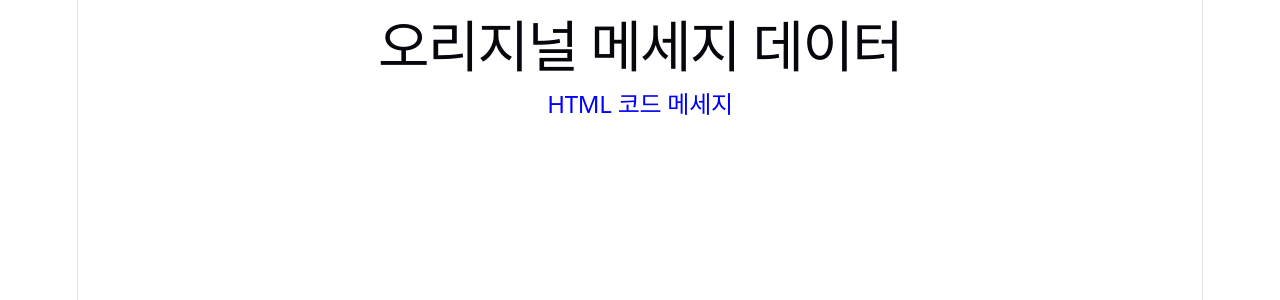
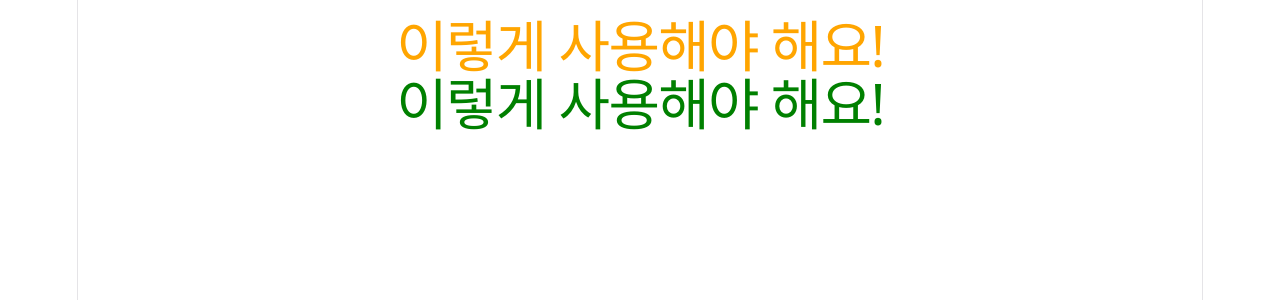
Before and after one commit to chlalswns200/vue-basic, a Vue app: page / in a window 1280 px wide. Shown: the top 300 px of the page. Built offline with nearby package versions, Linux system fonts and the light colour scheme.

Commit message:
3-2 클래스바인드2

```diff
--- a/src/App.vue
+++ b/src/App.vue
@@ -1,7 +1,7 @@
 <template>
   <div>
-    <h1>{{ data }}</h1>
-    <h1 v-html="data2"></h1>
+    <h1 v-bind:class="className">이렇게 사용해야 해요!</h1>
+    <h1 v-bind:class="{active: isActive}">이렇게 사용해야 해요!</h1>
   </div>
 </template>
 
@@ -9,10 +9,18 @@
 export default {
   data() {
     return {
-      data: "오리지널 메세지 데이터",
-    //   data2: "<h2 style='color: blue '>HTML 코드 메세지</h2>"
-      data2: "<h2 style='color: blue '>HTML 코드 메세지</h2>"
+        className: "title",
+        isActive: true,
     };
   },
 };
 </script>
+
+<style scoped>
+h1.active{
+    color: green;
+}
+.title{
+    color: orange;
+}
+</style>
```
